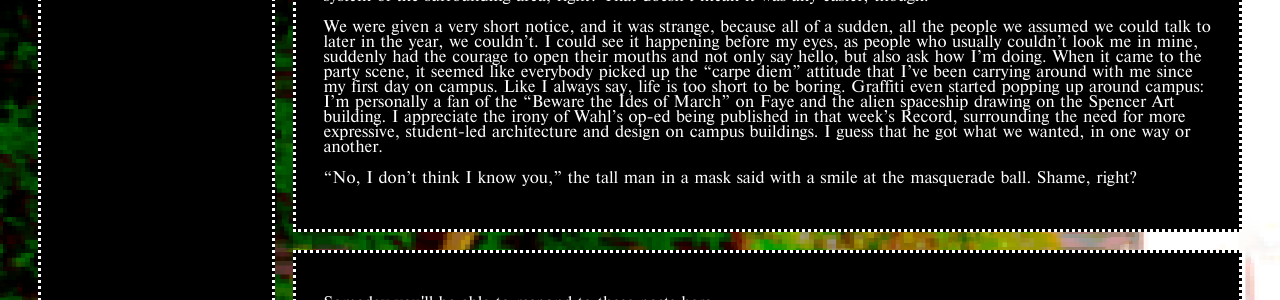
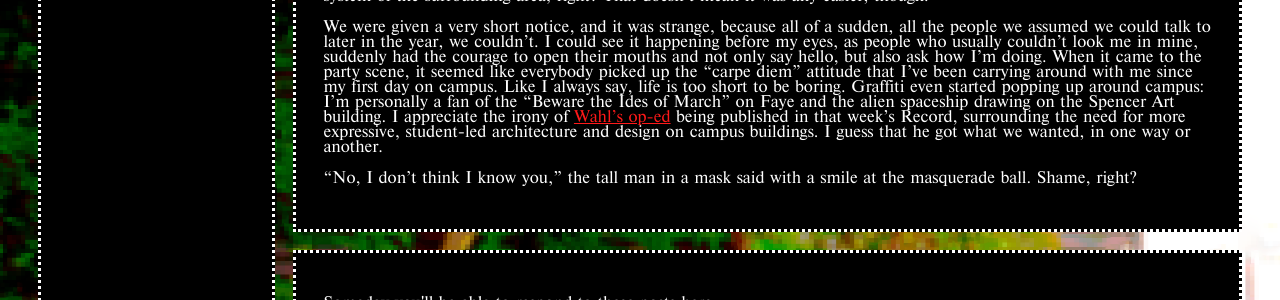
Before and after one commit to w1k5/w1k5.blog, a Jekyll site: the page built from _posts/2020-03-18-clearing-covid19-from-campus.markdown, in a window 1280 px wide. Shown: the part 541-841 px from the top of the page. Built offline with Jekyll 4.4.1, drawn with Linux system fonts in a browser that asks for light colours; comment, search, counter and statistics services are not loaded; part of the change alters nothing that is shown.

```diff
--- a/_posts/2020-03-18-clearing-covid19-from-campus.markdown
+++ b/_posts/2020-03-18-clearing-covid19-from-campus.markdown
@@ -13,6 +13,6 @@ The sound of tape being pulled off the roll now rings in my ears. For a week str
 
 Being kicked off campus was abrupt. We were in the midst of a grind, crawling towards spring break, with midterms punctuating the time period. I kept on comparing the experience to having a rug pulled out from under me, with my chin slamming the ground. It wasn’t a graceful fall. I planned on packing all day the day before I was supposed to leave: instead, I found every excuse in the world to avoid doing it. Retrospectively, I suppose I support the campus’ decision to evict us because it made sense in the context of the pandemic. We wouldn’t want to put pressure on the healthcare system of the surrounding area, right? That doesn’t mean it was any easier, though.
 
-We were given a very short notice, and it was strange, because all of a sudden, all the people we assumed we could talk to later in the year, we couldn’t. I could see it happening before my eyes, as people who usually couldn’t look me in mine, suddenly had the courage to open their mouths and not only say hello, but also ask how I’m doing. When it came to the party scene, it seemed like everybody picked up the “carpe diem” attitude that I’ve been carrying around with me since my first day on campus. Like I always say, life is too short to be boring. Graffiti even started popping up around campus: I’m personally a fan of the “Beware the Ides of March” on Faye and the alien spaceship drawing on the Spencer Art building. I appreciate the irony of Wahl’s op-ed being published in that week’s Record, surrounding the need for more expressive, student-led architecture and design on campus buildings. I guess that he got what we wanted, in one way or another.
+We were given a very short notice, and it was strange, because all of a sudden, all the people we assumed we could talk to later in the year, we couldn’t. I could see it happening before my eyes, as people who usually couldn’t look me in mine, suddenly had the courage to open their mouths and not only say hello, but also ask how I’m doing. When it came to the party scene, it seemed like everybody picked up the “carpe diem” attitude that I’ve been carrying around with me since my first day on campus. Like I always say, life is too short to be boring. Graffiti even started popping up around campus: I’m personally a fan of the “Beware the Ides of March” on Faye and the alien spaceship drawing on the Spencer Art building. I appreciate the irony of <a href="https://williamsrecord.com/2020/03/do-you-see-a-blank-canvas-using-student-art-to-engage-the-college-community/">Wahl’s op-ed</a> being published in that week’s Record, surrounding the need for more expressive, student-led architecture and design on campus buildings. I guess that he got what we wanted, in one way or another.
 
 “No, I don’t think I know you,” the tall man in a mask said with a smile at the masquerade ball. Shame, right?
```
